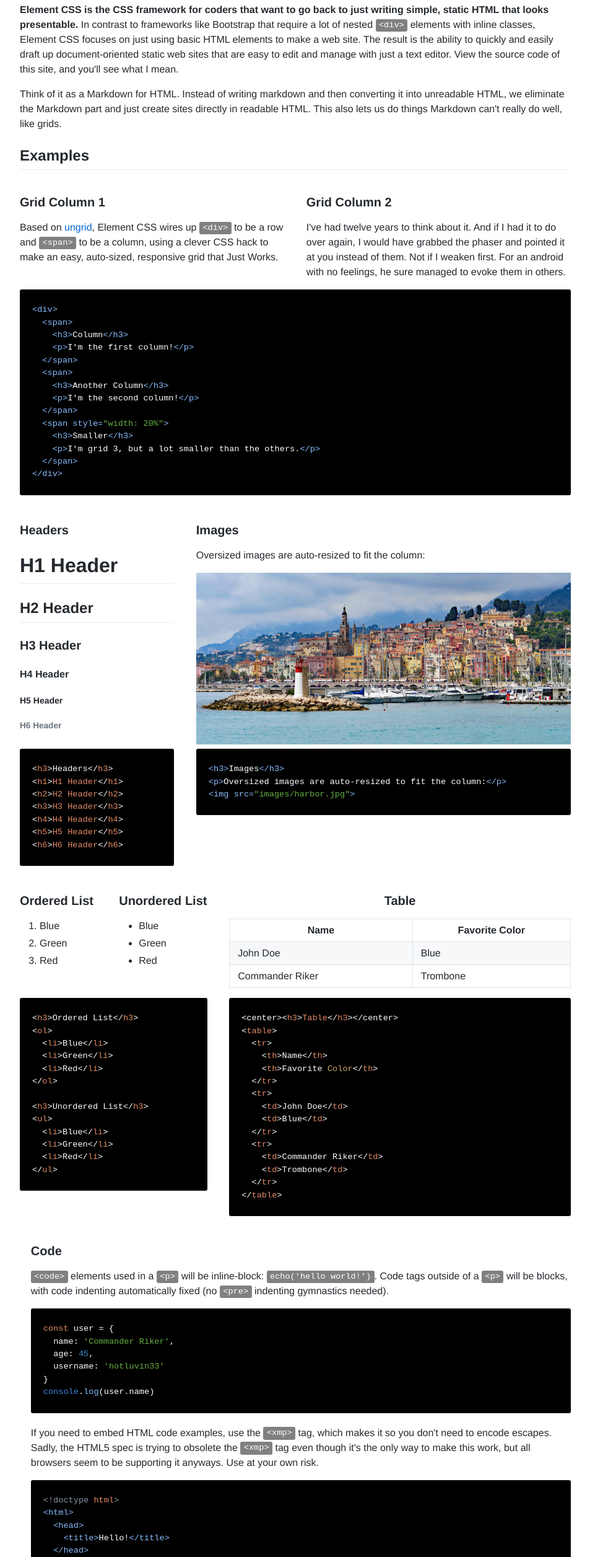
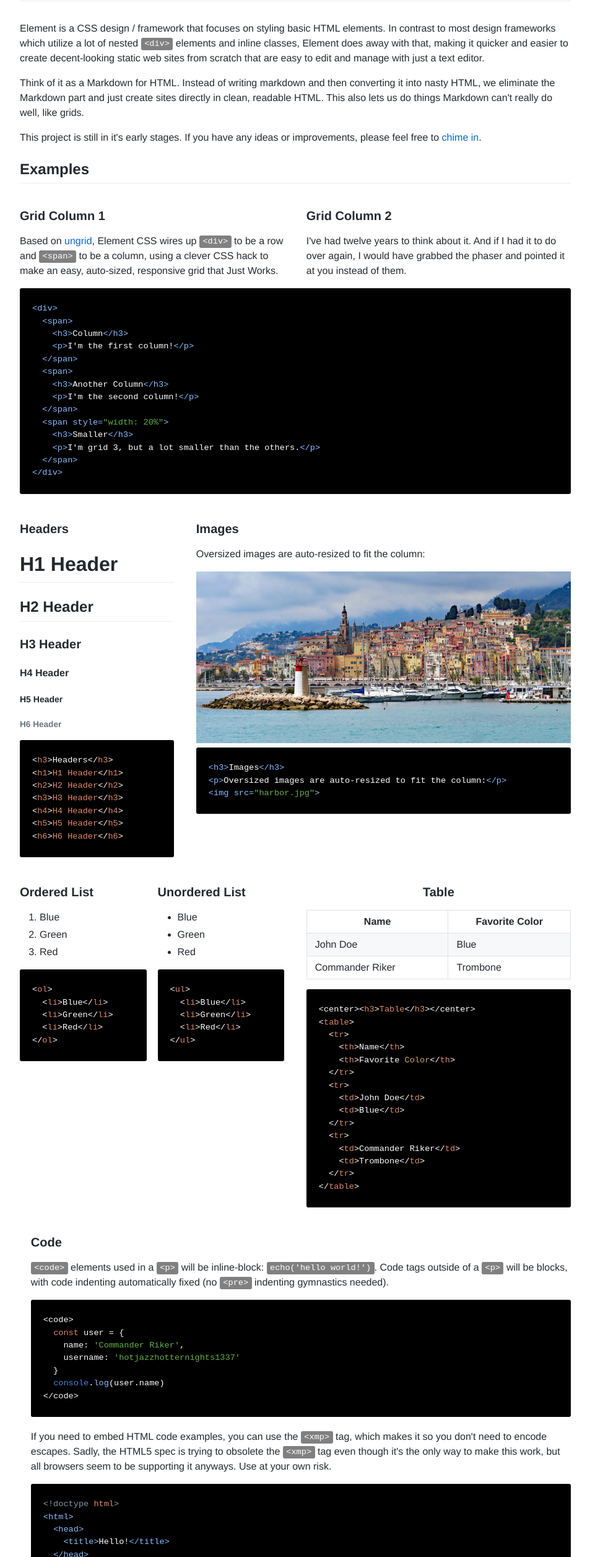
Before and after one commit to neocities/element, a website: page index.html in a window 1280 px wide. Shown: the part 158-2670 px from the top of the page at 62% size, without its empty margins (163-1116 px from the left). Drawn offline with nearby package versions, Linux system fonts and the light colour scheme.

Commit message:
tweaks to mobile media, nav float, index

```diff
--- a/element.css
+++ b/element.css
@@ -622,7 +622,6 @@
 .element nav {
   font-size: 20px;
   text-align: right;
-  float: right;
 }
 
 .element nav a {
@@ -644,7 +643,7 @@
   overflow: auto;
 }
 
-@media (min-width: 30em) {
+@media (min-width: 50em) {
   .element div {
     width: 100%;
     display: table;
--- a/index.html
+++ b/index.html
@@ -16,20 +16,27 @@
 
       <h1>Element CSS</h1>
 
-      <strong>An experimental CSS "framework" for static HTML coders.</strong>
+      <strong>Saner defaults for HTML elements.</strong>
     </header>
 
     <p>
-      <strong>Element CSS is the CSS framework for coders that want to go back to just writing simple, static HTML that looks presentable.</strong>
-
-      In contrast to frameworks like Bootstrap that require a lot of nested <code>&lt;div&gt;</code> elements with inline classes, Element CSS focuses on just using
-      basic HTML elements to make a web site. The result is the ability to quickly and easily draft up document-oriented static web sites that are easy to
-      edit and manage with just a text editor. View the source code of this site, and you'll see what I mean.
+      Element is a CSS design / framework that focuses on styling basic HTML
+      elements. In contrast to most design frameworks which utilize a lot of nested
+      <code>&lt;div&gt;</code> elements and inline classes, Element does away with that,
+      making it quicker and easier to create decent-looking static web sites from
+      scratch that are easy to edit and manage with just a text editor.
     </p>
 
     <p>
-      Think of it as a Markdown for HTML. Instead of writing markdown and then converting it into
-      unreadable HTML, we eliminate the Markdown part and just create sites directly in readable HTML. This also lets us do things Markdown can't really do well, like grids.
+      Think of it as a Markdown for HTML. Instead of writing markdown and then converting
+      it into nasty HTML, we eliminate the Markdown part and just create sites directly
+      in clean, readable HTML. This also lets us do things Markdown can't really do well,
+      like grids.
+    </p>
+
+    <p>
+      This project is still in it's early stages. If you have any ideas or improvements,
+      please feel free to <a href="https://github.com/neocities/element">chime in</a>.
     </p>
 
     <a name="examples"></a>
@@ -47,7 +54,7 @@
         <h3>Grid Column 2</h3>
         <p>
           I've had twelve years to think about it. And if I had it to do over again, I would have grabbed the phaser and pointed it
-          at you instead of them. Not if I weaken first. For an android with no feelings, he sure managed to evoke them in others.
+          at you instead of them.
         </p>
       </span>
     </div>
@@ -78,17 +85,7 @@
         <h4>H4 Header</h4>
         <h5>H5 Header</h5>
         <h6>H6 Header</h6>
-      </span>
 
-      <span style="width: 70%">
-        <h3>Images</h3>
-        <p>Oversized images are auto-resized to fit the column:</p>
-        <img src="harbor.jpg">
-      </span>
-    </div>
-
-    <div>
-      <span>
         <xmp>
           <h3>Headers</h3>
           <h1>H1 Header</h1>
@@ -101,10 +98,14 @@
       </span>
 
       <span style="width: 70%">
+        <h3>Images</h3>
+        <p>Oversized images are auto-resized to fit the column:</p>
+        <img src="harbor.jpg">
+
         <xmp>
           <h3>Images</h3>
           <p>Oversized images are auto-resized to fit the column:</p>
-          <img src="images/harbor.jpg">
+          <img src="harbor.jpg">
         </xmp>
       </span>
     </div>
@@ -117,6 +118,14 @@
           <li>Green</li>
           <li>Red</li>
         </ol>
+
+        <xmp>
+          <ol>
+            <li>Blue</li>
+            <li>Green</li>
+            <li>Red</li>
+          </ol>
+        </xmp>
       </span>
 
       <span>
@@ -126,9 +135,17 @@
           <li>Green</li>
           <li>Red</li>
         </ul>
+
+        <xmp>
+          <ul>
+            <li>Blue</li>
+            <li>Green</li>
+            <li>Red</li>
+          </ul>
+        </xmp>
       </span>
 
-      <span style="width: 64%">
+      <span style="width: 50%">
         <center><h3>Table</h3></center>
         <table>
           <tr>
@@ -144,28 +161,7 @@
             <td>Trombone</td>
           </tr>
         </table>
-      </span>
-    </div>
 
-    <div>
-      <span>
-        <xmp>
-          <h3>Ordered List</h3>
-          <ol>
-            <li>Blue</li>
-            <li>Green</li>
-            <li>Red</li>
-          </ol>
-
-          <h3>Unordered List</h3>
-          <ul>
-            <li>Blue</li>
-            <li>Green</li>
-            <li>Red</li>
-          </ul>
-        </xmp>
-      </span>
-      <span style="width: 64%">
         <xmp>
           <center><h3>Table</h3></center>
           <table>
@@ -195,17 +191,18 @@
           outside of a <code>&lt;p&gt;</code> will be blocks, with code indenting automatically fixed (no <code>&lt;pre&gt;</code> indenting gymnastics needed).
         </p>
 
+        <xmp>
           <code>
             const user = {
               name: 'Commander Riker',
-            age: 45,
-            username: 'hotluvin33'
+              username: 'hotjazzhotternights1337'
             }
             console.log(user.name)
           </code>
+        </xmp>
 
         <p>
-          If you need to embed HTML code examples, use the <code>&lt;xmp&gt;</code> tag, which makes it so you don't need to encode escapes.
+          If you need to embed HTML code examples, you can use the <code>&lt;xmp&gt;</code> tag, which makes it so you don't need to encode escapes.
           Sadly, the HTML5 spec is trying to obsolete the <code>&lt;xmp&gt;</code> tag even though it's the only way to make this work,
           but all browsers seem to be supporting it anyways. Use at your own risk.
         </p>
@@ -311,8 +308,8 @@
       <!doctype html>
       <html>
         <head>
-          <link rel="stylesheet" href="element.css">
-          <script src="element.js"></script>
+          <link rel="stylesheet" href="https://elementcss.neocities.org/element.css">
+          <script src="https://elementcss.neocities.org/element.js"></script>
           <title>Hello!</title>
         </head>
         <body>
@@ -331,6 +328,9 @@
       </html>
     </xmp>
 
+    <h2>Special Thanks</h2>
+      The CSS for this project is heavily based on the excellent <a href="https://github.com/sindresorhus/github-markdown-css">github-markdown-css</a>.
+
     <footer>
       <p>Element CSS: A <a href="https://neocities.org">Neocities</a> project.</p>
     </footer>
```
Lines whose indentation alone changed are shown as unchanged.
